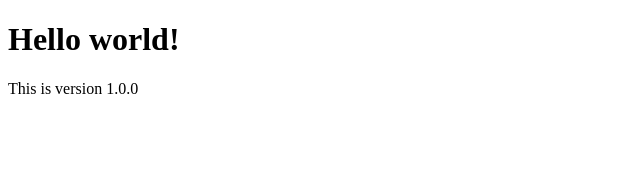
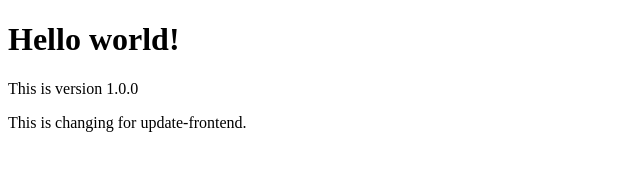
Before and after one commit to Yao-C/pr-preview, a plain HTML site: page public/index.html in a window 1280 px wide. Shown: the whole page, without its empty margins (0-640 px from the left). Drawn offline with Linux system fonts and the light colour scheme.

```diff
--- a/public/index.html
+++ b/public/index.html
@@ -12,6 +12,8 @@
   <h1>Hello world!</h1>
 
   <p>This is version 1.0.0</p>
+
+  <p>This is changing for update-frontend.</p>
 </body>
 
 </html>
```
